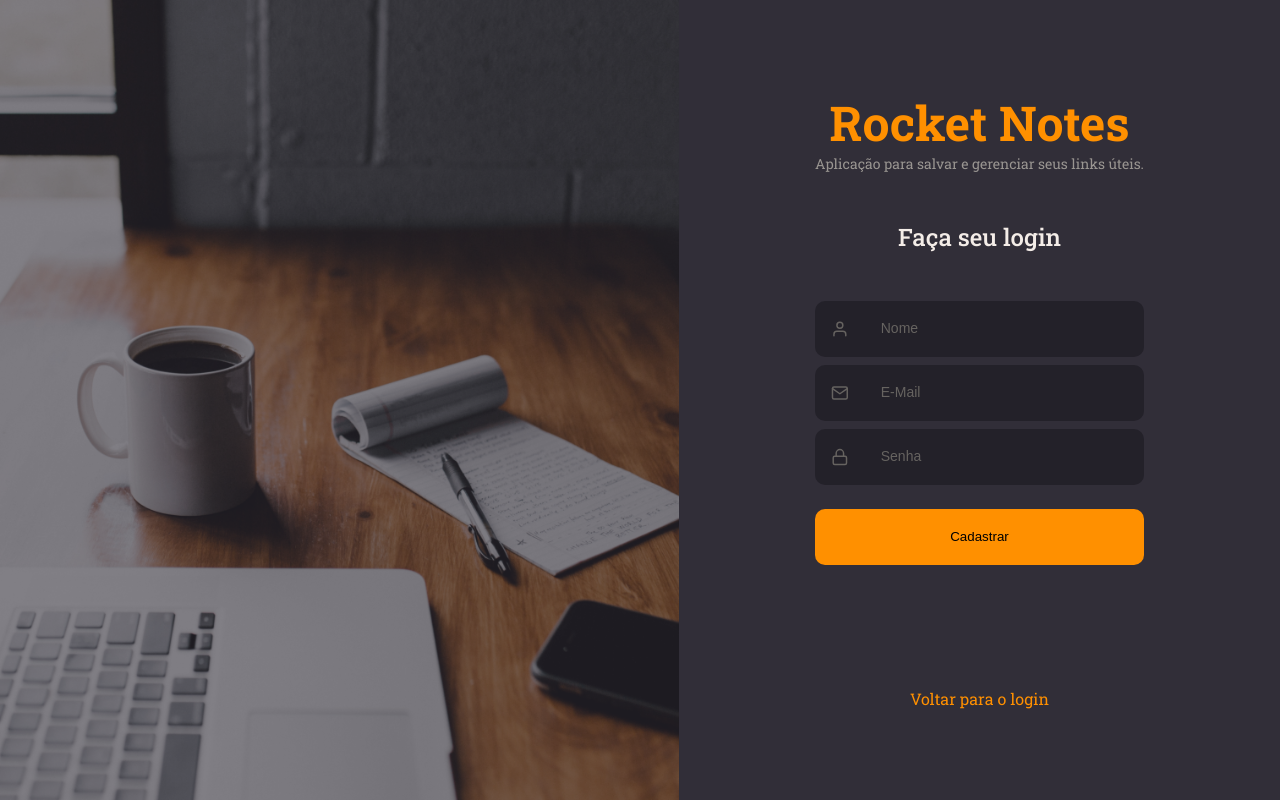
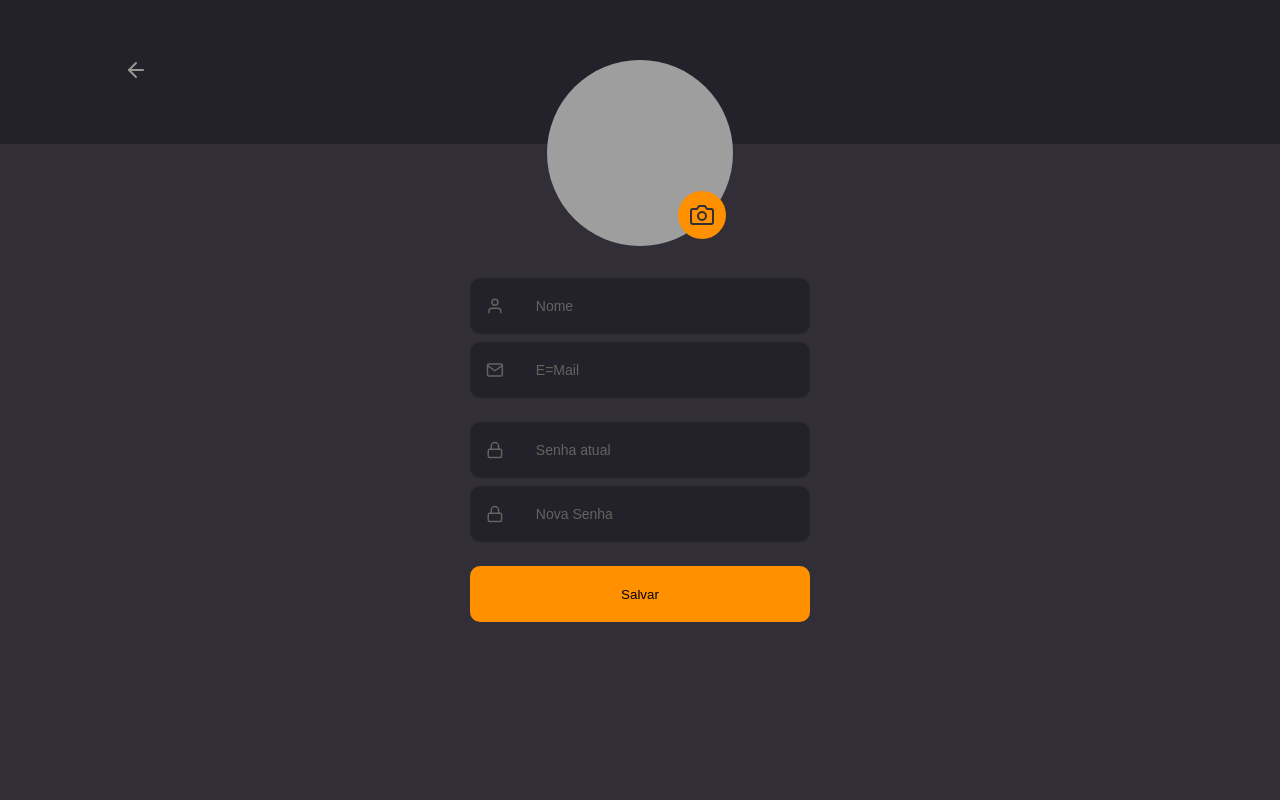
Before and after one commit to rosendo2015/web-react-node-rocketnotes, a React (Vite) app: page / in a window 1280 px wide. Built offline with nearby package versions, Linux system fonts and the light colour scheme; grey boxes are pictures that could not be loaded.

Commit message:
perfil de usuário

```diff
--- a/src/main.jsx
+++ b/src/main.jsx
@@ -1,7 +1,7 @@
 import { StrictMode } from 'react'
 import { createRoot } from 'react-dom/client'
 import { ThemeProvider } from "styled-components"
-import { SignUp } from './pages/SignUp'
+import { Profile } from './pages/Profile'
 import theme from './styles/theme'
 import GlobalStyles from './styles/global'
 
@@ -9,7 +9,7 @@ createRoot(document.getElementById('root')).render(
   <StrictMode>
     <ThemeProvider theme={theme}>
       <GlobalStyles />
-      <SignUp />
+      <Profile />
     </ThemeProvider>
   </StrictMode>,
 )
--- /dev/null
+++ b/src/pages/Profile/index.jsx
@@ -0,0 +1,53 @@
+import { FiArrowLeft, FiCamera, FiLock, FiMail, FiUser } from "react-icons/fi";
+import { Avatar, FormContainer, ProfileContainer } from "./styles";
+import { Input } from "../../components/Input"
+import { Button } from "../../components/Button"
+
+export function Profile() {
+    return (
+        <ProfileContainer>
+
+            <header>
+                <a href="/">
+                    <FiArrowLeft />
+                </a>
+            </header>
+            <FormContainer>
+                <Avatar>
+                    <img
+                        src="https://github.com/rosendo2015.png"
+                        alt="photo user"
+                    />
+                    <label htmlFor="avatar">
+                        <FiCamera />
+                        <input
+                            id="avatar"
+                            type="file"
+                        />
+                    </label>
+                </Avatar>
+                <Input
+                    placeholder="Nome"
+                    type="text"
+                    icon={FiUser}
+                />
+                <Input
+                    placeholder="E=Mail"
+                    type="text"
+                    icon={FiMail}
+                />
+                <Input
+                    placeholder="Senha atual"
+                    type="password"
+                    icon={FiLock}
+                />
+                <Input
+                    placeholder="Nova Senha"
+                    type="password"
+                    icon={FiLock}
+                />
+                <Button title="Salvar" />
+            </FormContainer>
+        </ProfileContainer>
+    )
+};
--- /dev/null
+++ b/src/pages/Profile/styles.js
@@ -0,0 +1,67 @@
+import styled from "styled-components";
+
+export const ProfileContainer = styled.div`
+width: 100%;
+>header{
+    width: 100%;
+    height: 144px;
+
+    background: ${({theme})=>theme.COLORS.BACKGROUND_900};
+
+    display: flex;
+    align-items: center;
+
+    padding: 0 124px;
+
+    svg{
+        color: ${({theme})=>theme.COLORS.GRAY_100};
+        font-size: 24px;
+    }
+}
+`
+export const Avatar = styled.div`
+position: relative;
+margin: 0 auto 32px;
+text-align: center;
+
+width: 186px;
+height: 186px;
+
+>img{
+    border-radius: 50%;
+    width: 186px;
+    height: 186px;
+
+}
+>label{
+    width: 48px;
+    height: 48px;
+    background: ${({theme})=>theme.COLORS.ORANGE};
+    border-radius: 50%;
+    display: flex;
+    align-items: center;
+    justify-content: center;
+
+    position: absolute;
+    right: 7px;
+    bottom: 7px;
+
+    cursor: pointer;
+
+    >input{
+        display: none;
+    }
+    >svg{
+        font-size: 24px;
+    }
+}
+`
+export const FormContainer = styled.form`
+max-width: 340px;
+margin: -84px auto 0;
+color: ${({theme})=>theme.COLORS.BACKGROUND_800};
+
+>div:nth-child(4){
+    margin-top: 24px;
+}
+`
```
